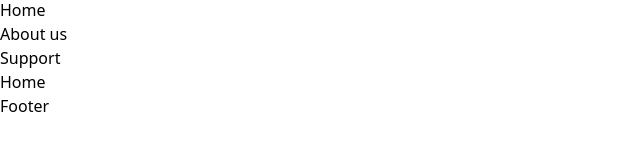
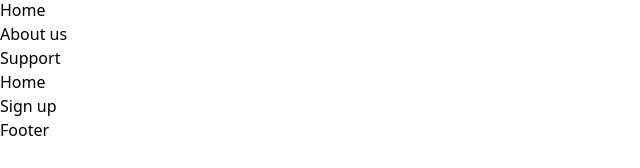
Before and after one commit to Nurjigit0000/nurisnurji, a React (Vite) app: page / in a window 1280 px wide. Shown: the part 247-415 px from the top of the page, without its empty margins (0-640 px from the left). Built offline with nearby package versions, Linux system fonts and the light colour scheme.

Commit message:
фиксация 6

```diff
--- a/package.json
+++ b/package.json
@@ -10,6 +10,10 @@
     "preview": "vite preview"
   },
   "dependencies": {
+    "@emotion/react": "^11.11.3",
+    "@emotion/styled": "^11.11.0",
+    "@mui/material": "^5.15.10",
+    "mui": "^0.0.1",
     "react": "^18.2.0",
     "react-dom": "^18.2.0",
     "react-router-dom": "^6.22.0",
--- a/src/components/Navbar/TopBar.jsx
+++ b/src/components/Navbar/TopBar.jsx
@@ -1,6 +1,7 @@
 import React from 'react'
 
 const TopBar = () => {
+
   return (
     <div className='px-[200px] text-[rgba(255,255,255,1)] items-center justify-between flex h-11 bg-[rgba(30,33,44,1)] w-1519'>
       <div className=''>Available 24/7 at (405) 555-0128</div>
--- /dev/null
+++ b/src/components/auth/Register.jsx
@@ -0,0 +1,21 @@
+import React from 'react';
+
+const Register = () => {
+  return (
+    <div className='flex justify-center'>
+      <div className='fixed top-0 left-0 w-full h-full bg-gray-900 opacity-50 z-10'></div>
+      {/* The backdrop with a gray color and 50% opacity */}
+
+
+      <div className='absolute top-1/2 left-1/2 transform -translate-x-1/2 -translate-y-1/2 bg-white p-8 rounded-lg shadow-md z-20'>
+        <h1 className='font-lato text-28 font-bold leading-42 text-center'>Sign up</h1>
+        <form>
+          {/* Form fields */}
+        </form>
+      </div>
+      {/* The sign-up form */}
+    </div>
+  );
+}
+
+export default Register;
--- a/src/pages/home/Home.jsx
+++ b/src/pages/home/Home.jsx
@@ -1,8 +1,19 @@
 import React from 'react'
+import Register from '../../components/auth/Register'
 
 const Home = () => {
   return (
-    <div>Home</div>
+    <div>
+
+
+
+      Home
+
+<Register />
+
+
+
+    </div>
   )
 }
 
```
Also changed, not shown: src/components/auth/SignIn.jsx (added, +9 -0 lines), src/pages/Cart/Cart.jsx (added, +9 -0 lines), src/css/App.css (line endings or trailing spaces), 1 other file (tests, documents, lock files or other folders).
